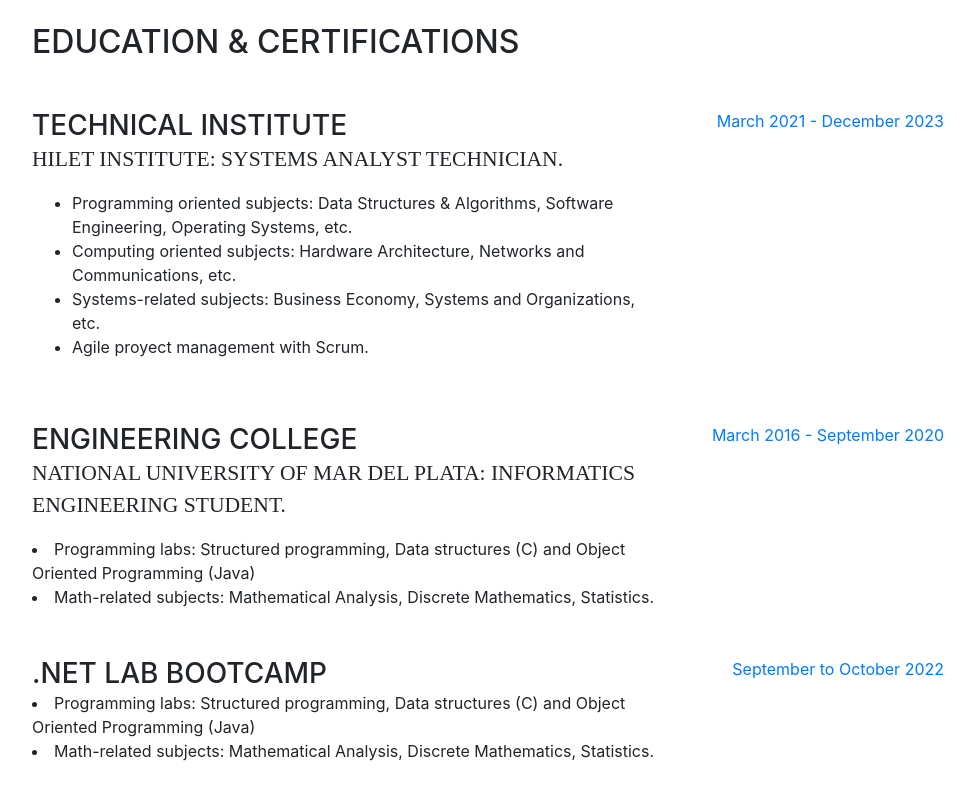
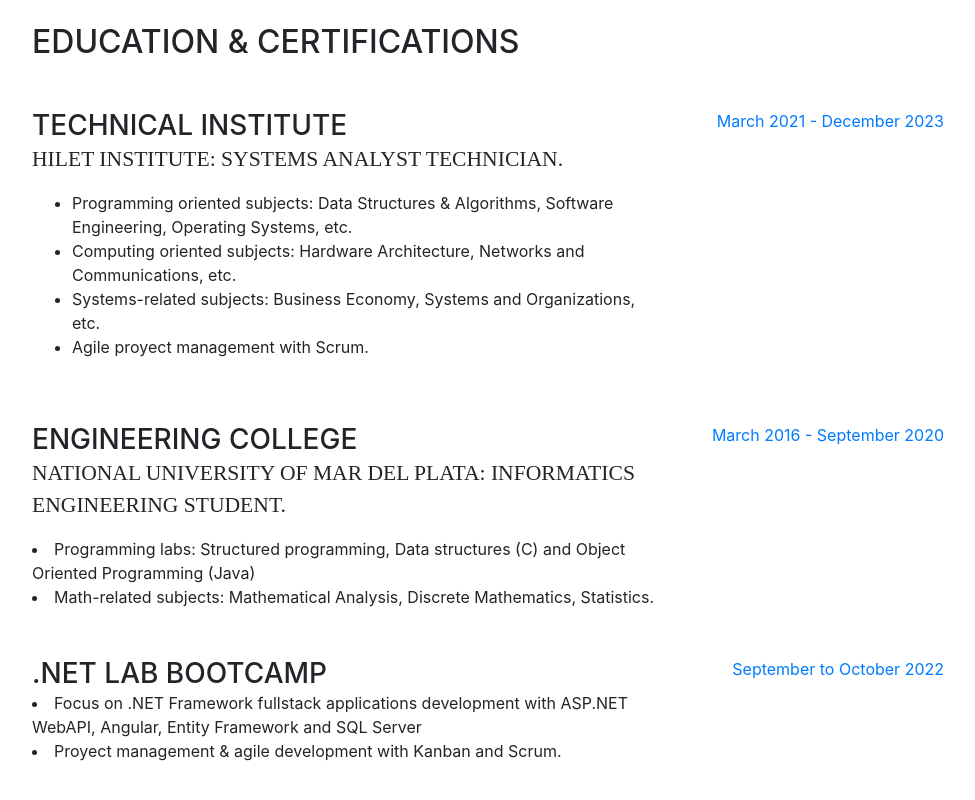
Before and after one commit to matiaslupo/personal-portfolio, a website with bundled scripts: page index.html in a window 1280 px wide. Shown: the part 1856-2656 px from the top of the page, without its empty margins (288-1263 px from the left). Built offline with nearby package versions, Linux system fonts and the light colour scheme; a web font is replaced by a local one.

Commit message:
Fix: mal descripcion

```diff
--- a/index.html
+++ b/index.html
@@ -214,8 +214,8 @@
             <div class="resume-content mr-auto">
               <h3 class="mb-0">.NET Lab Bootcamp</h3>
               <div>
-                <li>Programming labs: Structured programming, Data structures (C) and Object Oriented Programming (Java)</li>
-                <li>Math-related subjects: Mathematical Analysis, Discrete Mathematics, Statistics.</li>
+                <li>Focus on .NET Framework fullstack applications development with ASP.NET WebAPI, Angular, Entity Framework and SQL Server</li>
+                <li>Proyect management & agile development with Kanban and Scrum.</li>
               </div>
             </div>
             <div class="resume-date text-md-right">
```
